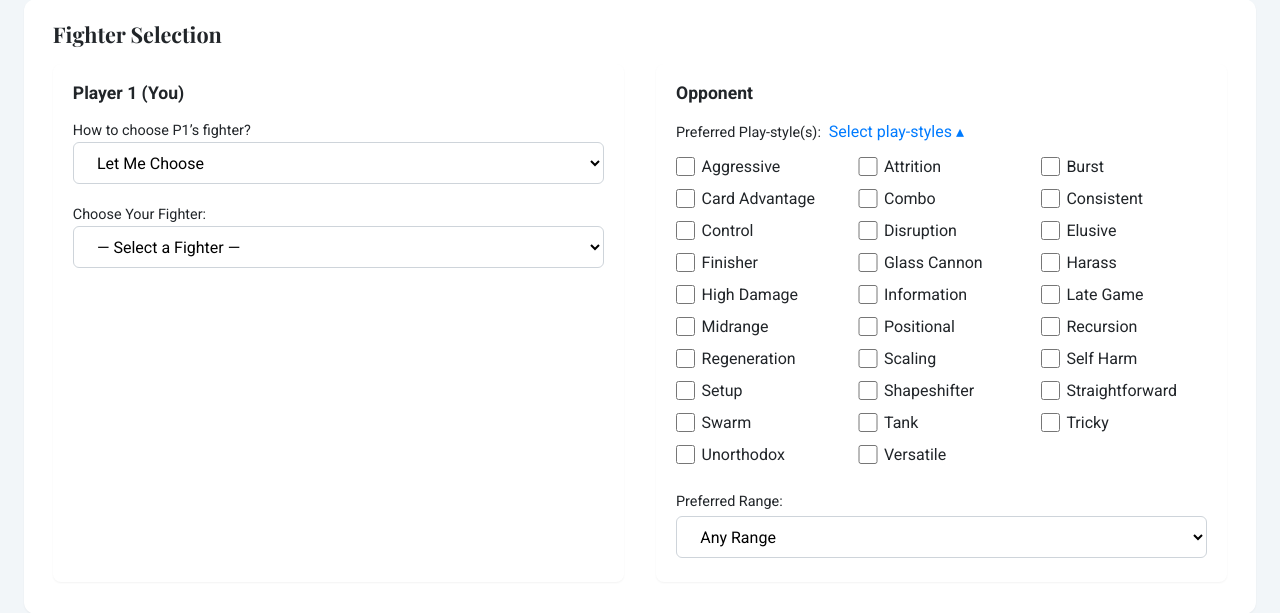
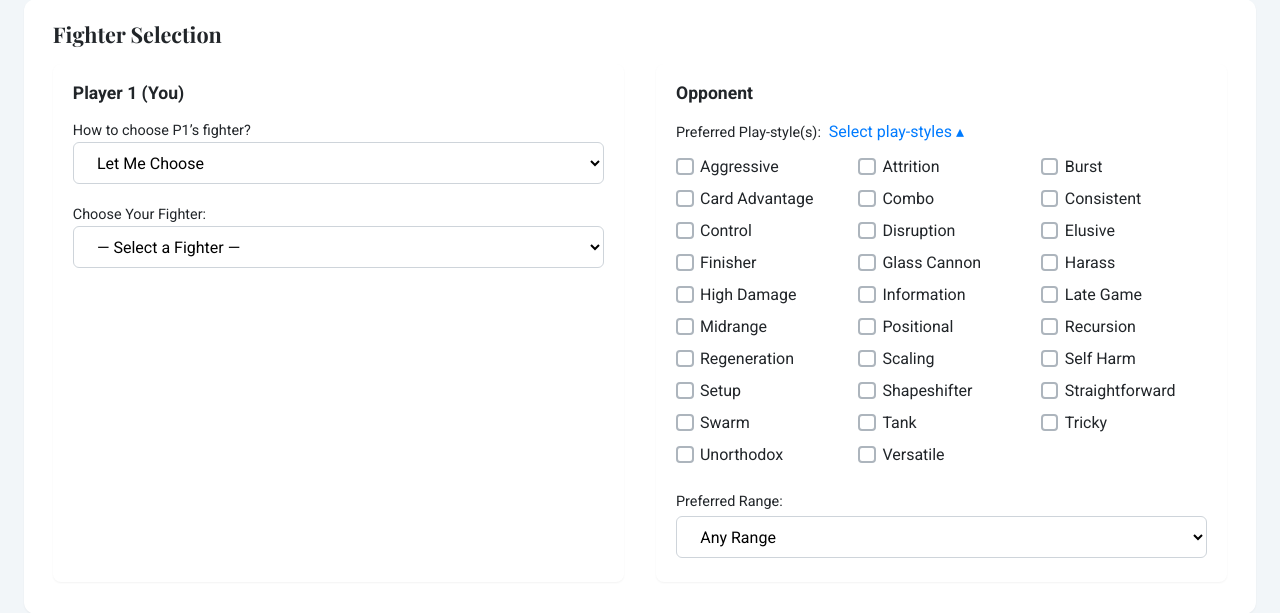
Before and after one commit to moudimash99/unmatched_matcher, a Flask app: page / in a window 1280 px wide, after a click on "Select play-styles". Shown: the part 618-1231 px from the top of the page. Run offline with Flask 3, Linux system fonts and the light colour scheme.

Commit message:
Style playstyle checkboxes

```diff
--- a/static/css/style.css
+++ b/static/css/style.css
@@ -47,9 +47,35 @@ h5 { margin-top: 1rem; margin-bottom: 0.5rem; font-size: 1rem; }
     font-size: 1rem;
 }
 .playstyle-options input[type="checkbox"] {
-    width: 1.2rem;
-    height: 1.2rem;
-    accent-color: var(--accent-primary);
+    appearance: none;
+    width: 1.1rem;
+    height: 1.1rem;
+    border: 2px solid #adb5bd;
+    border-radius: 4px;
+    display: grid;
+    place-content: center;
+    transition: background-color .15s, border-color .15s;
+    cursor: pointer;
+}
+
+.playstyle-options input[type="checkbox"]::before {
+    content: '';
+    width: .45rem;
+    height: .25rem;
+    border-left: 2px solid #fff;
+    border-bottom: 2px solid #fff;
+    transform: rotate(-45deg) scale(0);
+    transform-origin: bottom left;
+    transition: transform .15s ease-in-out;
+}
+
+.playstyle-options input[type="checkbox"]:checked {
+    background-color: var(--accent-primary);
+    border-color: var(--accent-primary);
+}
+
+.playstyle-options input[type="checkbox"]:checked::before {
+    transform: rotate(-45deg) scale(1);
 }
 .toggle-playstyle-btn { background: none !important; border: none !important; box-shadow: none !important; color: var(--accent-primary); font-size: 1rem; cursor: pointer; padding: .25rem; transition: none; }
 .toggle-playstyle-btn:hover, .toggle-playstyle-btn:active { text-decoration: underline; }
```
